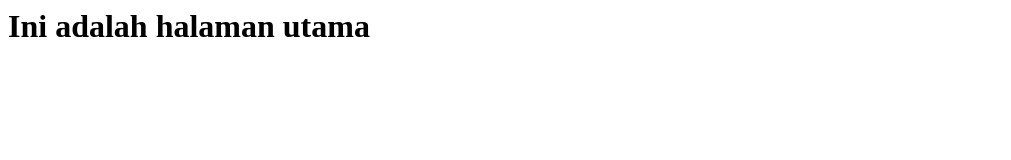
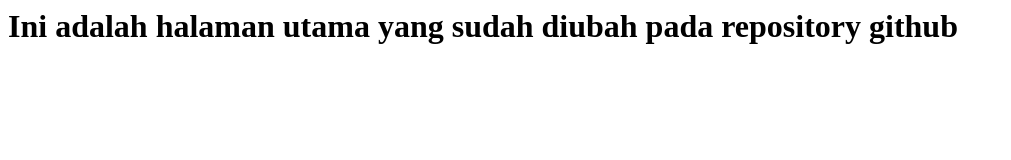
Before and after one commit to Cakun/My-Training-Project, a plain HTML site: page index.html in a window 1280 px wide. Shown: the whole page, without its empty margins (0-1011 px from the left). Drawn offline with Linux system fonts and the light colour scheme.

Commit message:
Update index.html

```diff
--- a/index.html
+++ b/index.html
@@ -5,6 +5,6 @@
     <title>Document</title>
 </head>
 <body>
-    <h1>Ini adalah halaman utama</h1>
+    <h1>Ini adalah halaman utama yang sudah diubah pada repository github</h1>
 </body>
 </html>
```
